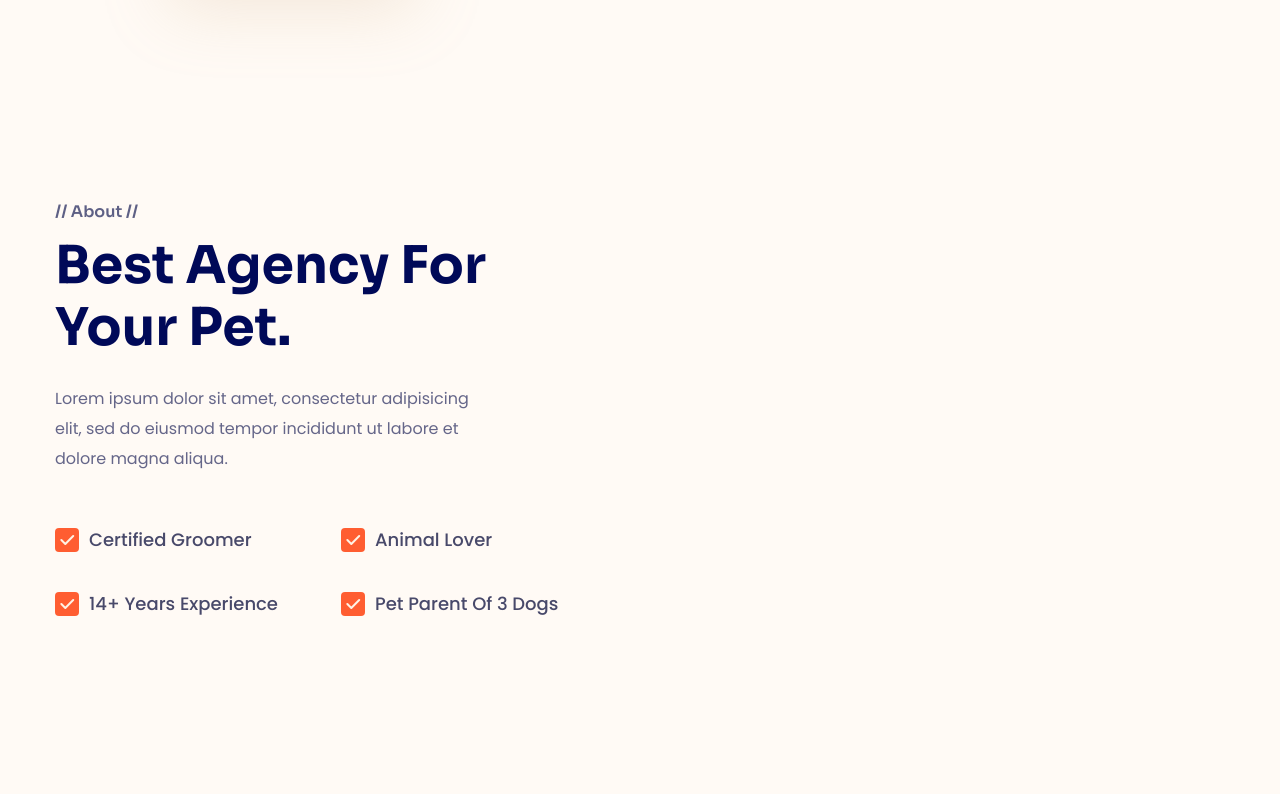
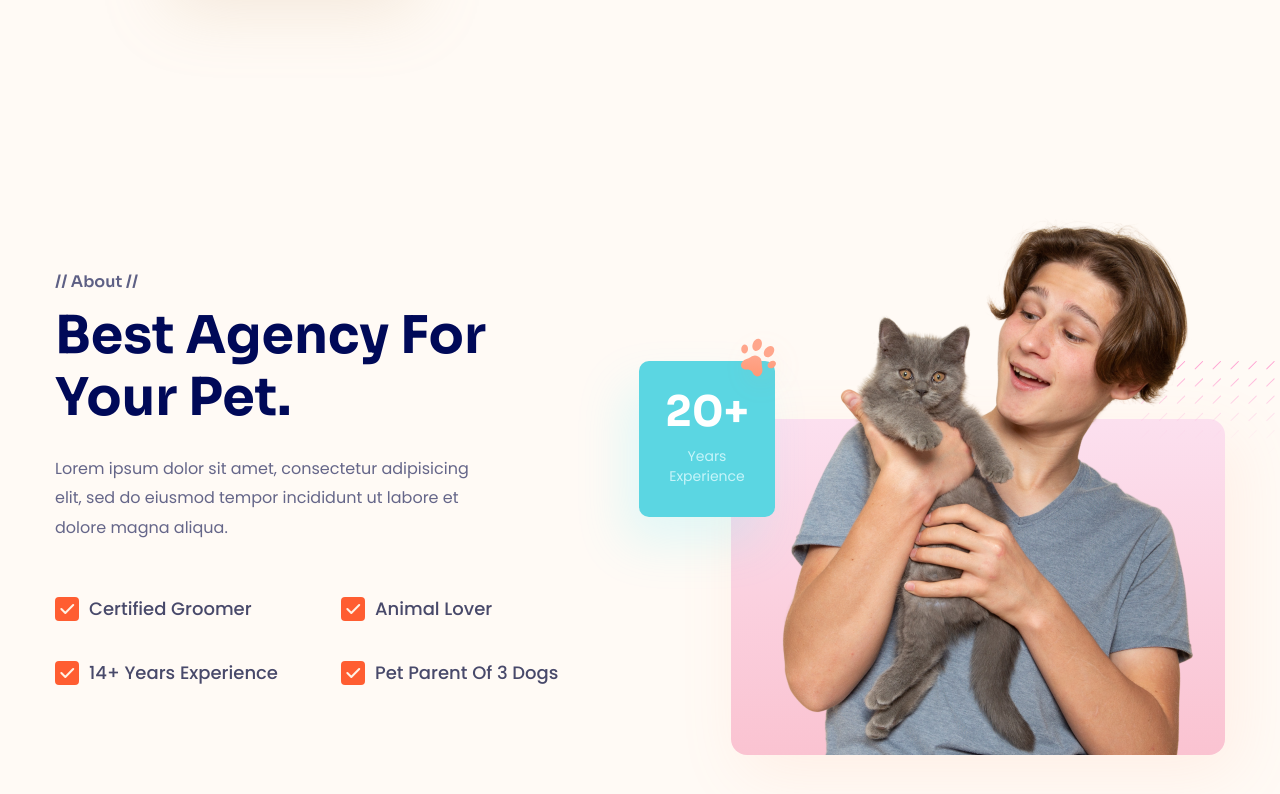
Before and after one commit to bacdevv/f8-project-04, a plain HTML site: page index.html in a window 1280 px wide. Shown: the part 763-1557 px from the top of the page. Drawn offline with Linux system fonts and the light colour scheme.

Commit message:
Update About #3

```diff
--- a/assets/css/styles.css
+++ b/assets/css/styles.css
@@ -311,6 +311,7 @@ button {
 .about__inner {
 	display: grid;
 	grid-template-columns: repeat(2, 1fr);
+	align-items: center;
 }
 
 .about__heading,
@@ -361,3 +362,73 @@ button {
 	left: 5px;
 	content: url(../icons/check.svg);
 }
+
+.about__media-top {
+	position: relative;
+	margin-left: auto;
+}
+
+.about__card {
+	position: absolute;
+	width: 136px;
+	height: auto;
+	top: 157px;
+	left: -92px;
+	padding: 30px 26px;
+	text-align: center;
+	border-radius: 10px;
+	background: #5bd6e2;
+	box-shadow: -15px 26px 48px 0px rgba(85, 240, 255, 0.17);
+}
+
+.about__card-title {
+	color: #fff;
+	font-family: Sora;
+	font-size: 4.2rem;
+	font-weight: 700;
+	line-height: 1;
+}
+
+.about__card-year {
+	margin-top: 14px;
+	color: #c6f4f9;
+	font-size: 1.4rem;
+	font-weight: 400;
+	line-height: 1.42;
+}
+
+.about__card-icon {
+	position: absolute;
+	top: -38px;
+	right: -30px;
+}
+
+.about__media-wrap {
+	position: relative;
+	width: 494px;
+}
+
+.about__media-wrap::after {
+	content: "";
+	display: inline-block;
+	position: absolute;
+	inset: auto 0 0 0;
+	height: 336px;
+	border-radius: 16px;
+	background: linear-gradient(180deg, #fce0ef 0%, #fac3d1 100%);
+	box-shadow: 11px 18px 65px 0px rgba(255, 155, 121, 0.12);
+	z-index: -1;
+}
+
+.about__img {
+	width: 450px;
+	display: block;
+	margin: 0 auto;
+}
+
+.about__decor {
+	position: absolute;
+	top: 157px;
+	right: -50px;
+	z-index: -1;
+}
--- a/index.html
+++ b/index.html
@@ -170,7 +170,22 @@
 								<span class="about__checklist-item">Pet Parent Of 3 Dogs</span>
 							</div>
 						</section>
-						<div class="about__media"></div>
+						<div class="about__media about__media-top">
+							<!-- About Card -->
+							<div class="about__card">
+								<b class="about__card-title">20+</b>
+								<p class="about__card-year">Years Experience</p>
+								<img src="./assets/icons/feets.svg" alt="" class="about__card-icon" />
+							</div>
+
+							<!-- About Media Wrap -->
+							<figure class="about__media-wrap">
+								<img src="./assets/img/about-01.png" alt="" class="about__img" />
+							</figure>
+
+							<!-- About Icon -->
+							<img src="./assets/img/about-decor-01.svg" alt="" class="about__decor" />
+						</div>
 						<div class="about__media"></div>
 						<section class="about__content"></section>
 					</div>
```
Also changed, not shown: assets/img/about-01.png (added), assets/img/about-decor-01.svg (added).
